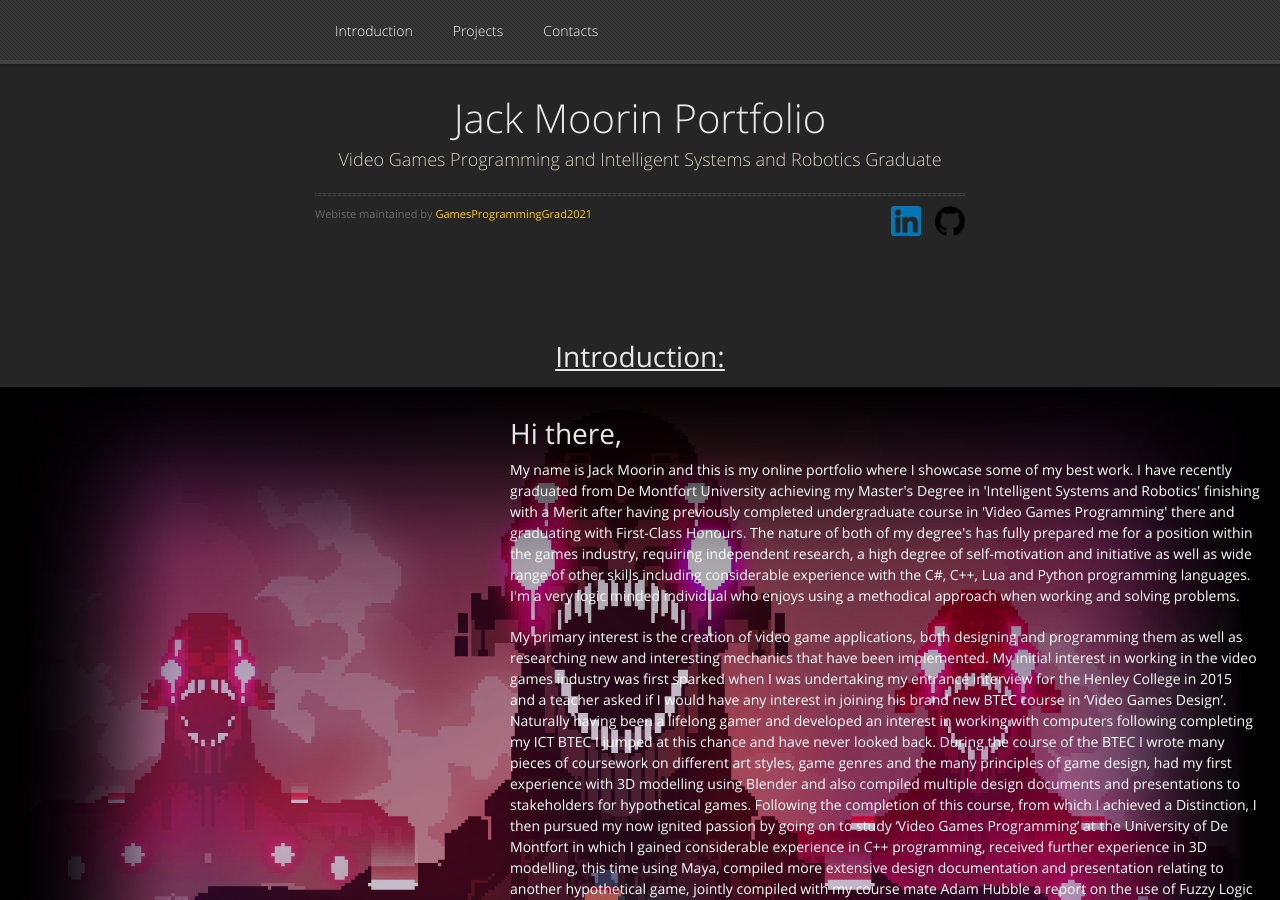
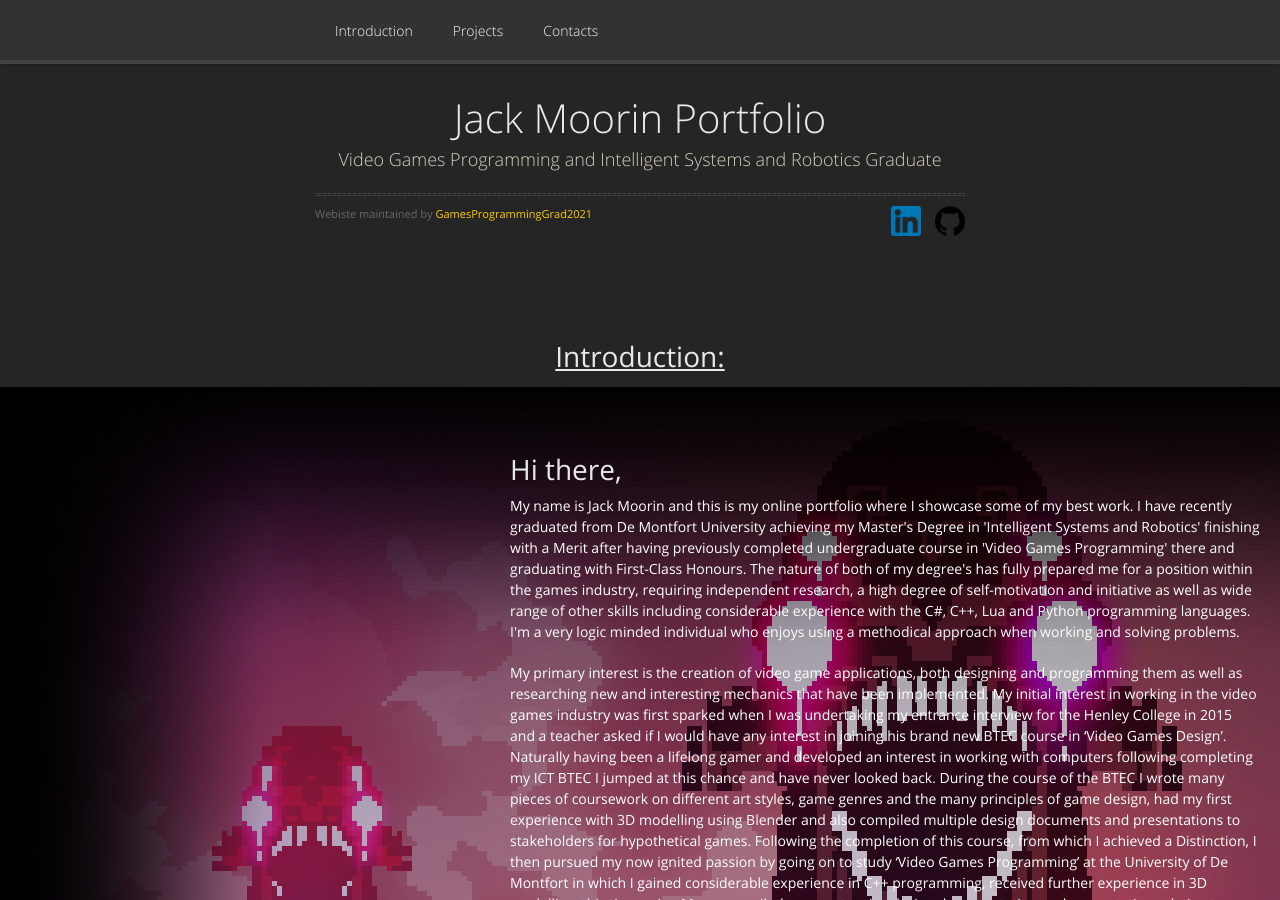
Before and after one commit to GamesProgrammingGrad2021/GamesProgrammingGrad2021.github.io, a Jekyll site: the page built from index.md, in a window 1280 px wide and 900 px high. Built offline with Jekyll 4.4.1, drawn with Linux system fonts in a browser that asks for light colours; nearby versions of some CDN libraries; our own code applies the rules of GitHub Pages for plain Markdown files.

Commit message:
Update default.html

```diff
--- a/_layouts/default.html
+++ b/_layouts/default.html
@@ -69,7 +69,7 @@
 	<div id="intro" style="padding-top: 0px;">
 		<div class="introduction">
 			<h1 style="padding-bottom: 5px;"><u>Introduction:</u></h1>
-			<img src="Portfolio_Portrait.jpg" alt="Profile_Picture" style="width:100%;">
+			<img src="Portfolio_Portrait.jpg" alt="Profile_Picture" width="1920" height="1080">
 			<div class="introduction_text">
 				<h1>Hi there,</h1>
 				<p>
```
